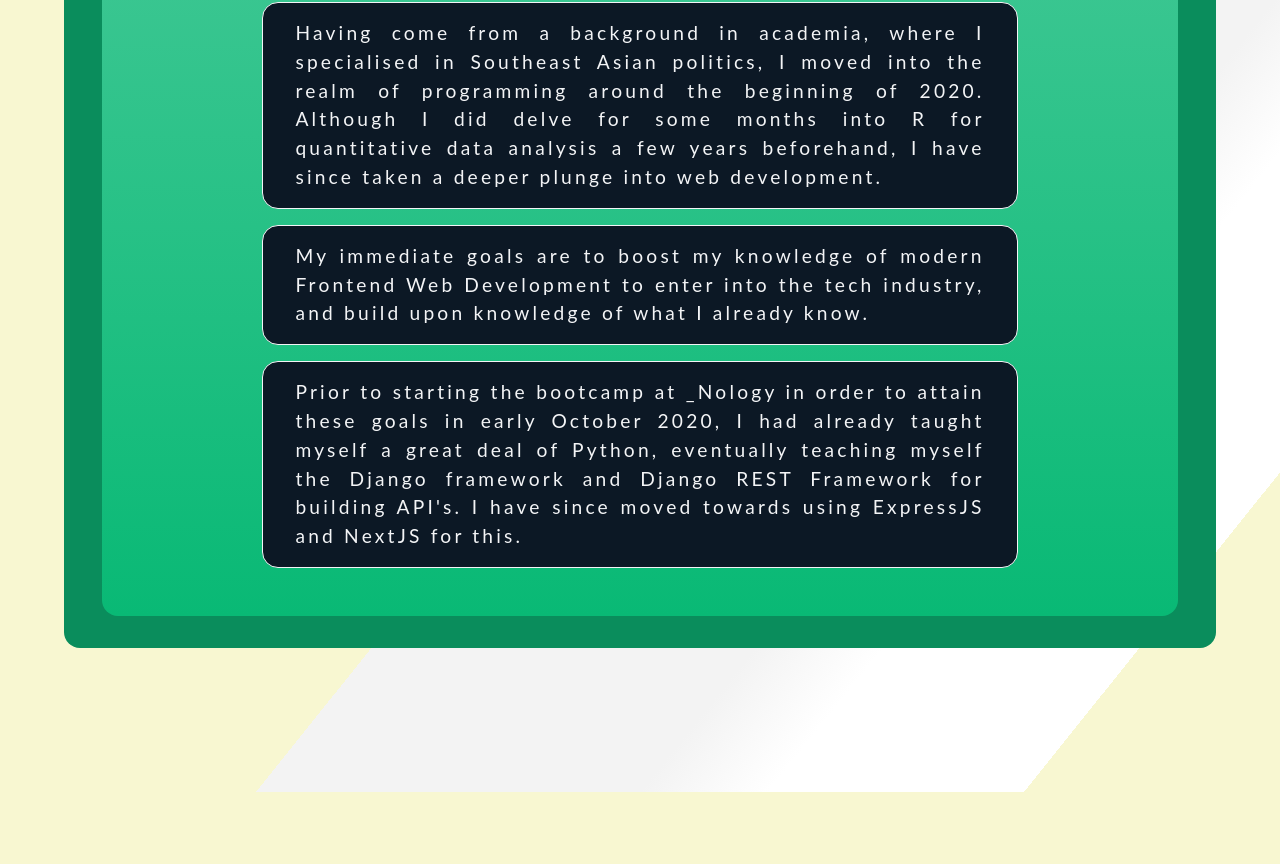
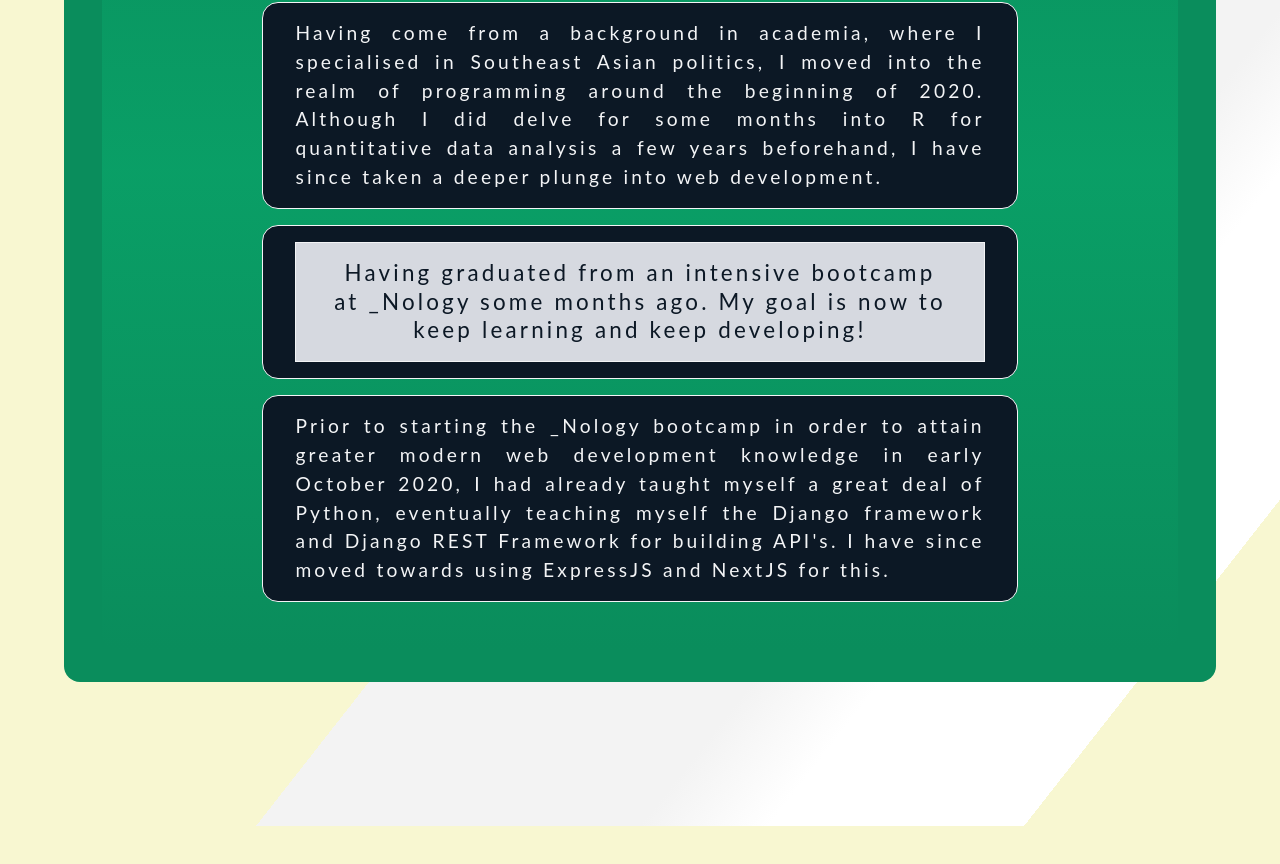
Before and after one commit to ttytango/nextjs-portofolio, a Next.js app: page / in a window 1280 px wide. Shown: the part 806-1670 px from the top of the page. Built offline with nearby package versions, Linux system fonts and the light colour scheme.

Commit message:
Altered some content

```diff
--- a/components/home/about-me.js
+++ b/components/home/about-me.js
@@ -17,14 +17,12 @@ function AboutMe() {
 					a deeper plunge into web development.
 				</p>
 				<p>
-
-						My immediate goals are to boost my knowledge of modern Frontend Web
-						Development to enter into the tech industry, and build upon
-						knowledge of what I already know.
+					<div className={styles.paraContainer}>
+						<p>Having graduated from an intensive bootcamp at _Nology some months ago. My goal is now to keep learning and keep developing!</p>
+					</div>
 					</p>
 				<p>
-					Prior to starting the bootcamp at _Nology in order to attain these
-					goals in early October 2020, I had already taught myself a great deal
+					Prior to starting the _Nology bootcamp in order to attain greater modern web development knowledge in early October 2020, I had already taught myself a great deal
 					of Python, eventually teaching myself the Django framework and Django
 					REST Framework for building API's. I have since moved towards using
 					ExpressJS and NextJS for this.
--- a/components/home/about-me.module.scss
+++ b/components/home/about-me.module.scss
@@ -7,11 +7,7 @@
         padding: 1rem 0.4rem;
         border-radius: $default-card-border-radius*4;
         h1 {
-            // font-family: Lato, sans-serif;
-            // color: $black;
-            background: lighten($color-tertiary-light, 16%);
-            // padding: 1rem 4rem;
-            // margin: 1rem 1rem;
+            background: lighten($color-tertiary-light, 20%);
             padding: 1rem;
             letter-spacing: .2rem;
             border: 1px solid $color-tertiary-dark;
@@ -54,7 +50,7 @@
 
     .textContainer {
         // background: linear-gradient(to bottom right, $dodger-blue 85%, $persian-blue 84%);
-        background: linear-gradient(to top, $color-tertiary, $color-tertiary-light);
+        background: linear-gradient(to bottom, $color-tertiary-dark 20%, rgba($color-tertiary, 0.4), $color-tertiary-dark);
         margin: 1rem 2rem;
         padding: 2rem;
         border-radius: $default-card-border-radius*4;
@@ -70,3 +66,21 @@
             }
         }
     }
+
+    .paraContainer {
+        //width: 90%;
+        //margin: 0 auto;
+        p {
+            background: darken($white, 10%);
+            color: $black;
+        }
+        @media(min-width: 768px) {
+            p {
+                width: 100%;
+                margin: 0 auto;
+                font-size: 1.4rem;
+                text-align: center;
+            }
+
+        }
+    }
--- a/pages/api/hello.js
+++ /dev/null
@@ -1,5 +0,0 @@
-// Next.js API route support: https://nextjs.org/docs/api-routes/introduction
-
-export default (req, res) => {
-  res.status(200).json({ name: 'John Doe' })
-}
```
